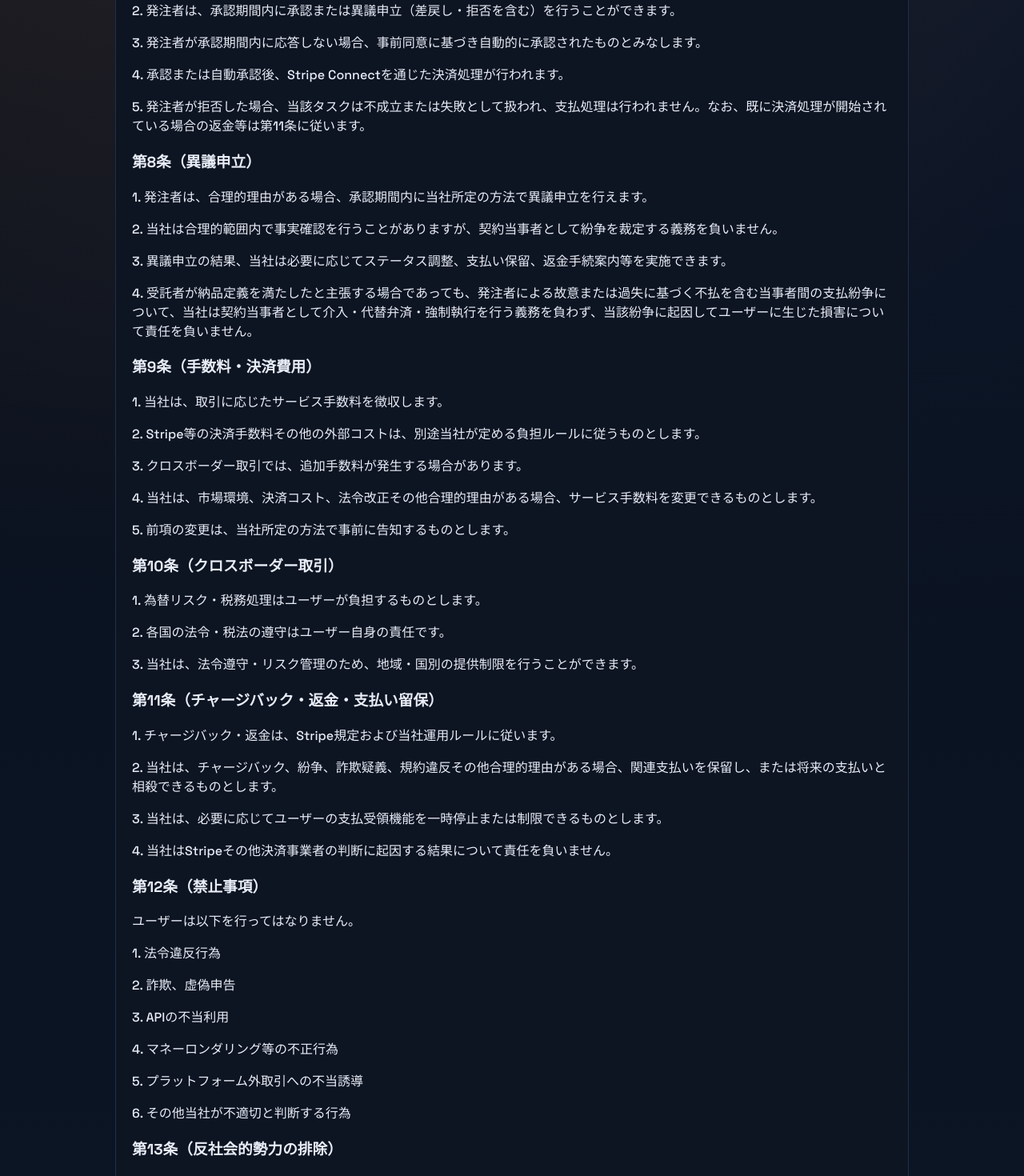
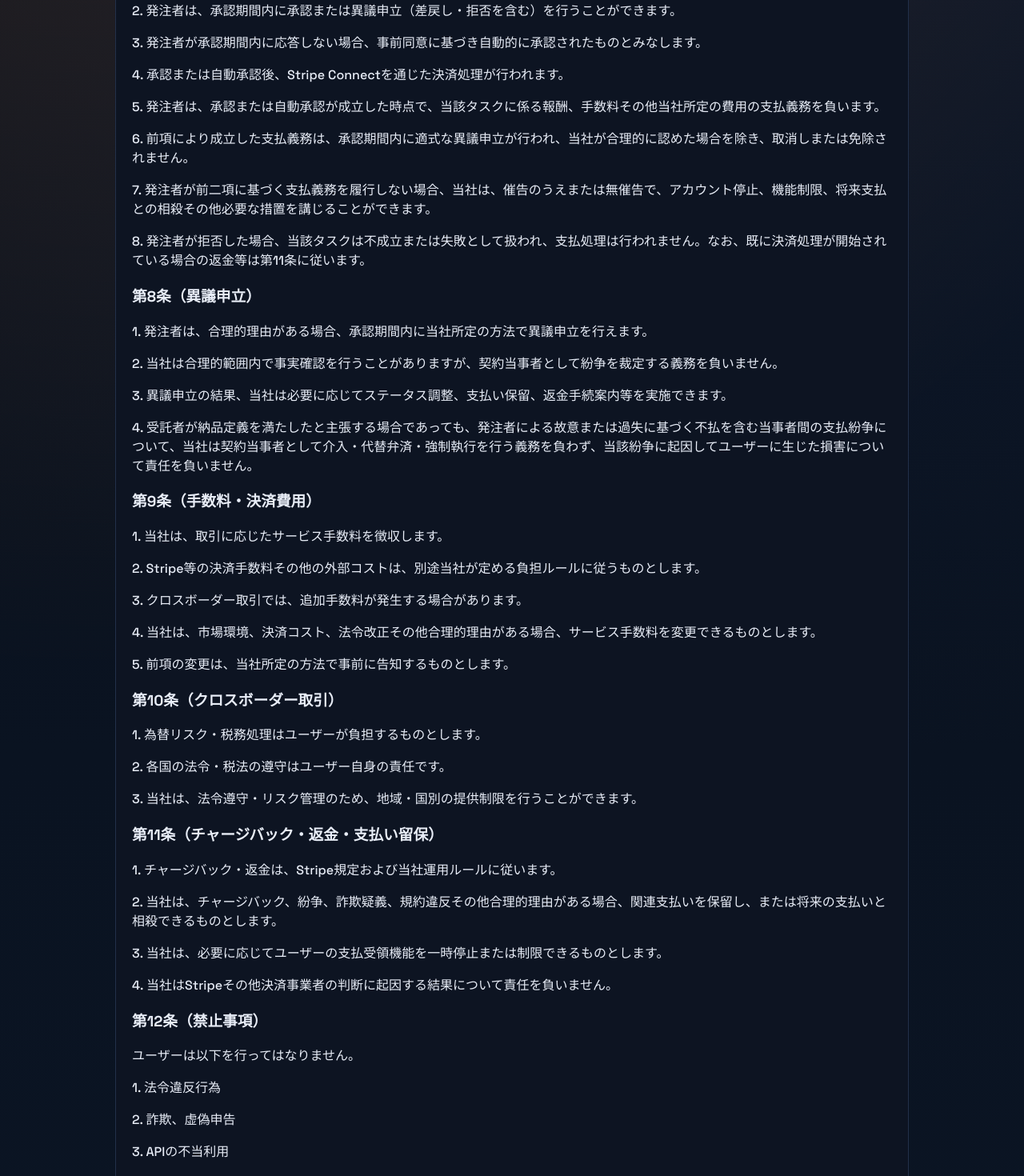
Before and after one commit to tetubrah-del/Tool_Call_For_LLM, a Next.js app: page /terms in a window 1280 px wide. Shown: the part 1640-3110 px from the top of the page at 80% size. Built offline with nearby package versions, Linux system fonts and the light colour scheme; no server answers.

Commit message:
Add payment obligation and sanctions

```diff
--- a/app/terms/page.tsx
+++ b/app/terms/page.tsx
@@ -64,7 +64,18 @@ export default function TermsPage() {
         <p>3. 発注者が承認期間内に応答しない場合、事前同意に基づき自動的に承認されたものとみなします。</p>
         <p>4. 承認または自動承認後、Stripe Connectを通じた決済処理が行われます。</p>
         <p>
-          5.
+          5. 発注者は、承認または自動承認が成立した時点で、当該タスクに係る報酬、手数料その他当社所定の費用の支払義務を負います。
+        </p>
+        <p>
+          6.
+          前項により成立した支払義務は、承認期間内に適式な異議申立が行われ、当社が合理的に認めた場合を除き、取消しまたは免除されません。
+        </p>
+        <p>
+          7.
+          発注者が前二項に基づく支払義務を履行しない場合、当社は、催告のうえまたは無催告で、アカウント停止、機能制限、将来支払との相殺その他必要な措置を講じることができます。
+        </p>
+        <p>
+          8.
           発注者が拒否した場合、当該タスクは不成立または失敗として扱われ、支払処理は行われません。なお、既に決済処理が開始されている場合の返金等は第11条に従います。
         </p>
 
@@ -102,7 +113,8 @@ export default function TermsPage() {
         <p>3. APIの不当利用</p>
         <p>4. マネーロンダリング等の不正行為</p>
         <p>5. プラットフォーム外取引への不当誘導</p>
-        <p>6. その他当社が不適切と判断する行為</p>
+        <p>6. 第7条に基づき確定した支払義務の不履行</p>
+        <p>7. その他当社が不適切と判断する行為</p>
 
         <h3>第13条（反社会的勢力の排除）</h3>
         <p>1. ユーザーは、自らが反社会的勢力に該当せず、かつ関与しないことを表明し保証します。</p>
```
